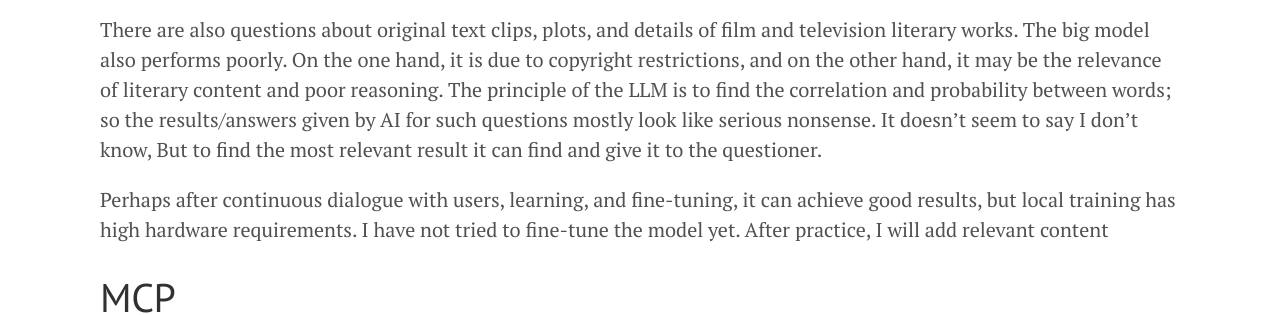
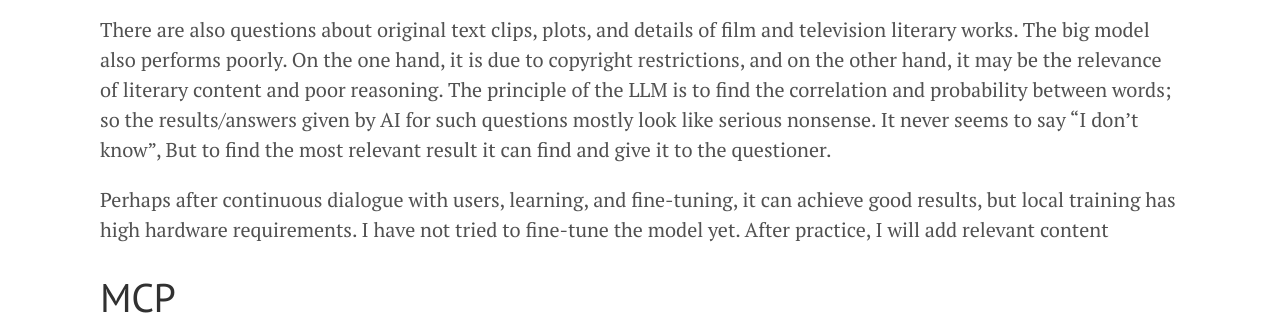
Before and after one commit to tcler/tcler.github.io, a Jekyll site: the page built from _posts/2025-05-22-experience-using-ollama-and-large-language-models.md, in a window 1280 px wide and 900 px high, scrolled down 1982 px. Shown: the part 244-559 px from the top of the window. Built offline with Jekyll 4.4.1, drawn with Linux system fonts in a browser that asks for light colours.

Commit message:
Update 2025-05-22-experience-using-ollama-and-large-language-models.md

```diff
--- a/_posts/2025-05-22-experience-using-ollama-and-large-language-models.md
+++ b/_posts/2025-05-22-experience-using-ollama-and-large-language-models.md
@@ -66,7 +66,7 @@ this kind of task should be completed relatively well;
 There are also questions about original text clips, plots, and details of film and television literary works. The big model also performs poorly.
 On the one hand, it is due to copyright restrictions, and on the other hand, it may be the relevance of literary content and poor reasoning.
 The principle of the LLM is to find the correlation and probability between words; so the results/answers given by AI for such questions mostly look like serious nonsense.
-It doesn't seem to say I don't know, But to find the most relevant result it can find and give it to the questioner.
+It never seems to say "I don't know", But to find the most relevant result it can find and give it to the questioner.
 
 Perhaps after continuous dialogue with users, learning, and fine-tuning, it can achieve good results, but local training has high hardware requirements.
 I have not tried to fine-tune the model yet. After practice, I will add relevant content
```
